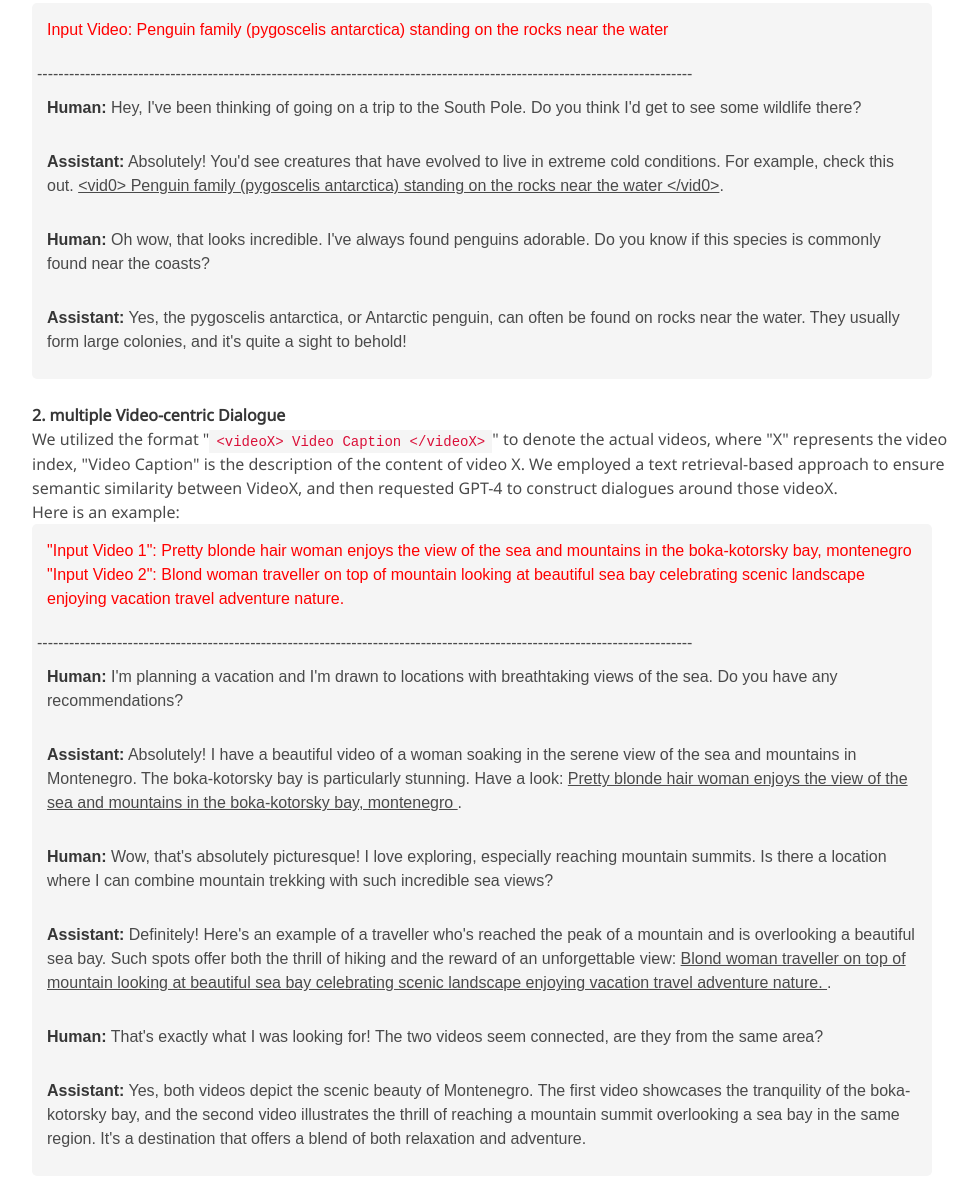
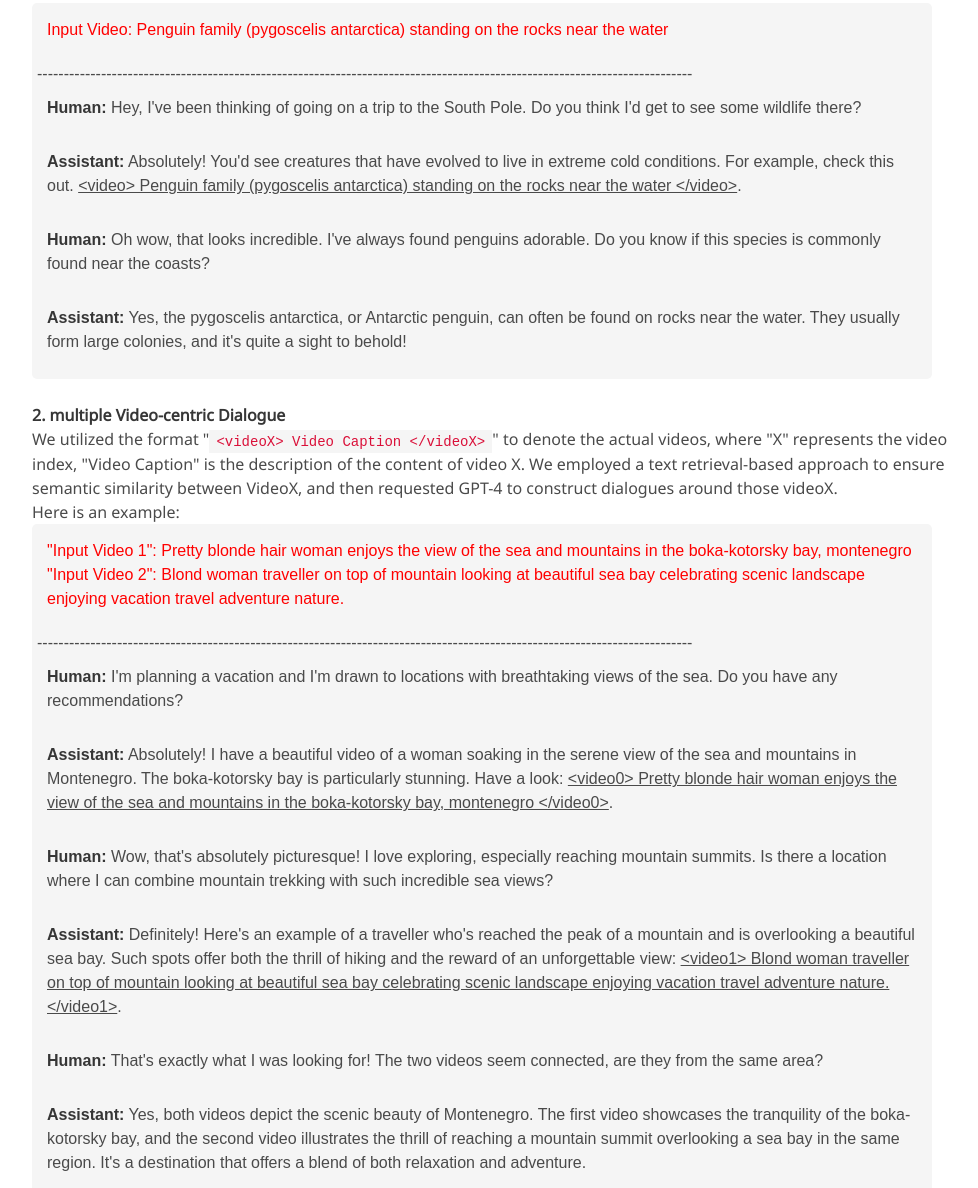
Before and after one commit to gpt4video/gpt4video.github.io, a plain HTML site: page index.html in a window 1280 px wide. Shown: the part 2671-3859 px from the top of the page, without its empty margins (128-1106 px from the left). Drawn offline with nearby package versions, Linux system fonts and the light colour scheme; some icons are missing; a web font is replaced by a local one.

Commit message:
Update index.html

```diff
--- a/index.html
+++ b/index.html
@@ -280,7 +280,7 @@
                         <span><strong>Human:</strong> Hey, I've been thinking of going on a trip to the South Pole. Do you think I'd get to see some wildlife there?</span>
                     </div>
                     <div class="chat-message">
-                        <span><strong>Assistant:</strong> Absolutely! You'd see creatures that have evolved to live in extreme cold conditions. For example, check this out. <u>&lt;vid0&gt; Penguin family (pygoscelis antarctica) standing on the rocks near the water &lt;/vid0&gt;</u>.</span>
+                        <span><strong>Assistant:</strong> Absolutely! You'd see creatures that have evolved to live in extreme cold conditions. For example, check this out. <u>&lt;video&gt; Penguin family (pygoscelis antarctica) standing on the rocks near the water &lt;/video&gt;</u>.</span>
                     </div>
                     <div class="chat-message">
                         <span><strong>Human:</strong> Oh wow, that looks incredible. I've always found penguins adorable. Do you know if this species is commonly found near the coasts? </span>
@@ -303,13 +303,13 @@
                         <span><strong>Human:</strong> I'm planning a vacation and I'm drawn to locations with breathtaking views of the sea. Do you have any recommendations? </s></span>
                     </div>
                     <div class="chat-message">
-                        <span><strong>Assistant:</strong> Absolutely! I have a beautiful video of a woman soaking in the serene view of the sea and mountains in Montenegro. The boka-kotorsky bay is particularly stunning. Have a look: <u><vid0> Pretty blonde hair woman enjoys the view of the sea and mountains in the boka-kotorsky bay, montenegro </vid0></u>.</span>
+                        <span><strong>Assistant:</strong> Absolutely! I have a beautiful video of a woman soaking in the serene view of the sea and mountains in Montenegro. The boka-kotorsky bay is particularly stunning. Have a look: <u>&lt;video0&gt; Pretty blonde hair woman enjoys the view of the sea and mountains in the boka-kotorsky bay, montenegro &lt;/video0&gt;</u>.</span>
                     </div>
                     <div class="chat-message">
                         <span><strong>Human:</strong> Wow, that's absolutely picturesque! I love exploring, especially reaching mountain summits. Is there a location where I can combine mountain trekking with such incredible sea views?</span>
                     </div>
                     <div class="chat-message">
-                        <span><strong>Assistant:</strong> Definitely! Here's an example of a traveller who's reached the peak of a mountain and is overlooking a beautiful sea bay. Such spots offer both the thrill of hiking and the reward of an unforgettable view: <u><vid1> Blond woman traveller on top of mountain looking at beautiful sea bay celebrating scenic landscape enjoying vacation travel adventure nature. </vid1></u>.</span>
+                        <span><strong>Assistant:</strong> Definitely! Here's an example of a traveller who's reached the peak of a mountain and is overlooking a beautiful sea bay. Such spots offer both the thrill of hiking and the reward of an unforgettable view: <u>&lt;video1&gt; Blond woman traveller on top of mountain looking at beautiful sea bay celebrating scenic landscape enjoying vacation travel adventure nature. &lt;/video1&gt;</u>.</span>
                     </div>
                     <div class="chat-message">
                         <span><strong>Human:</strong> That's exactly what I was looking for! The two videos seem connected, are they from the same area?</span>
```
